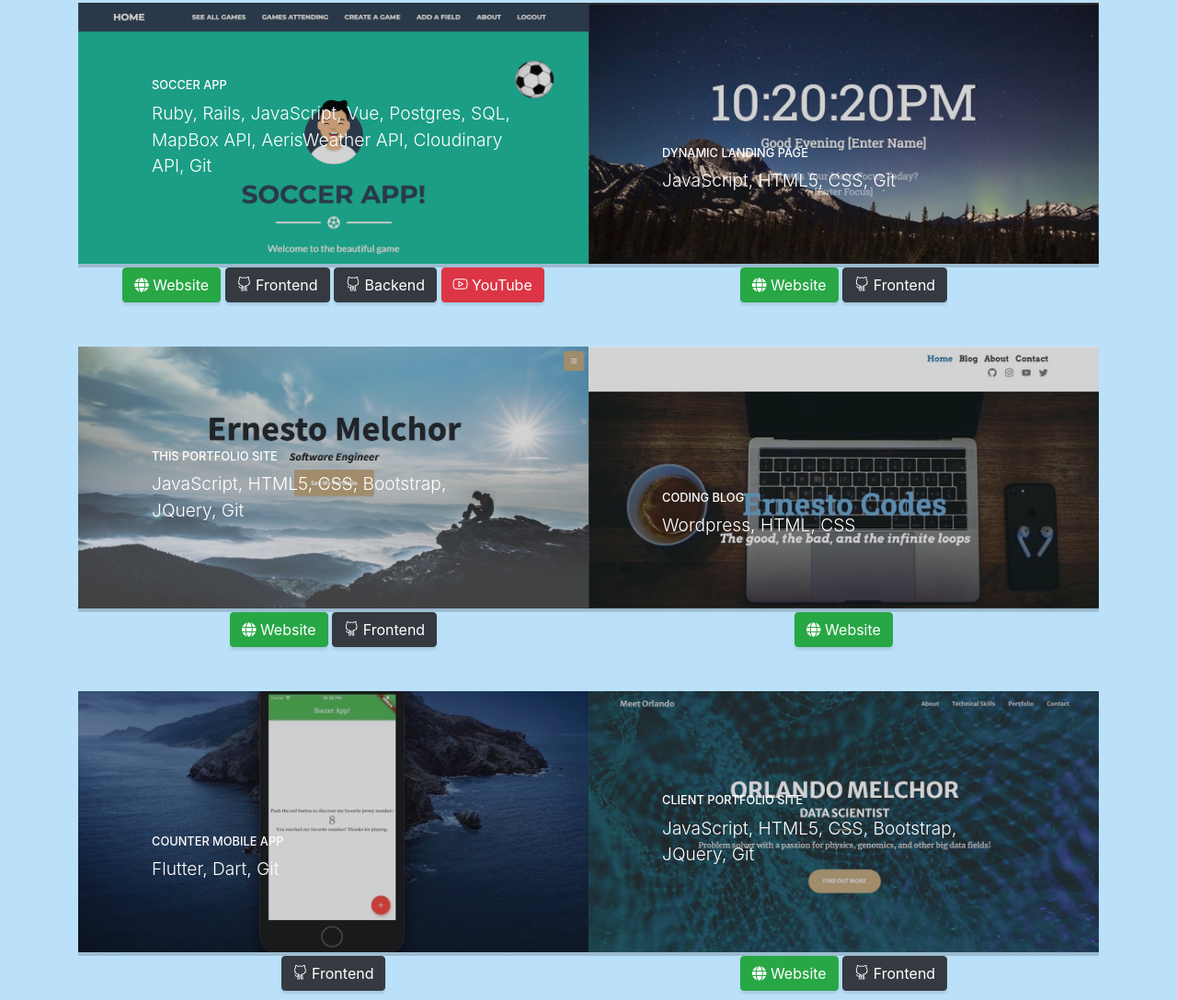
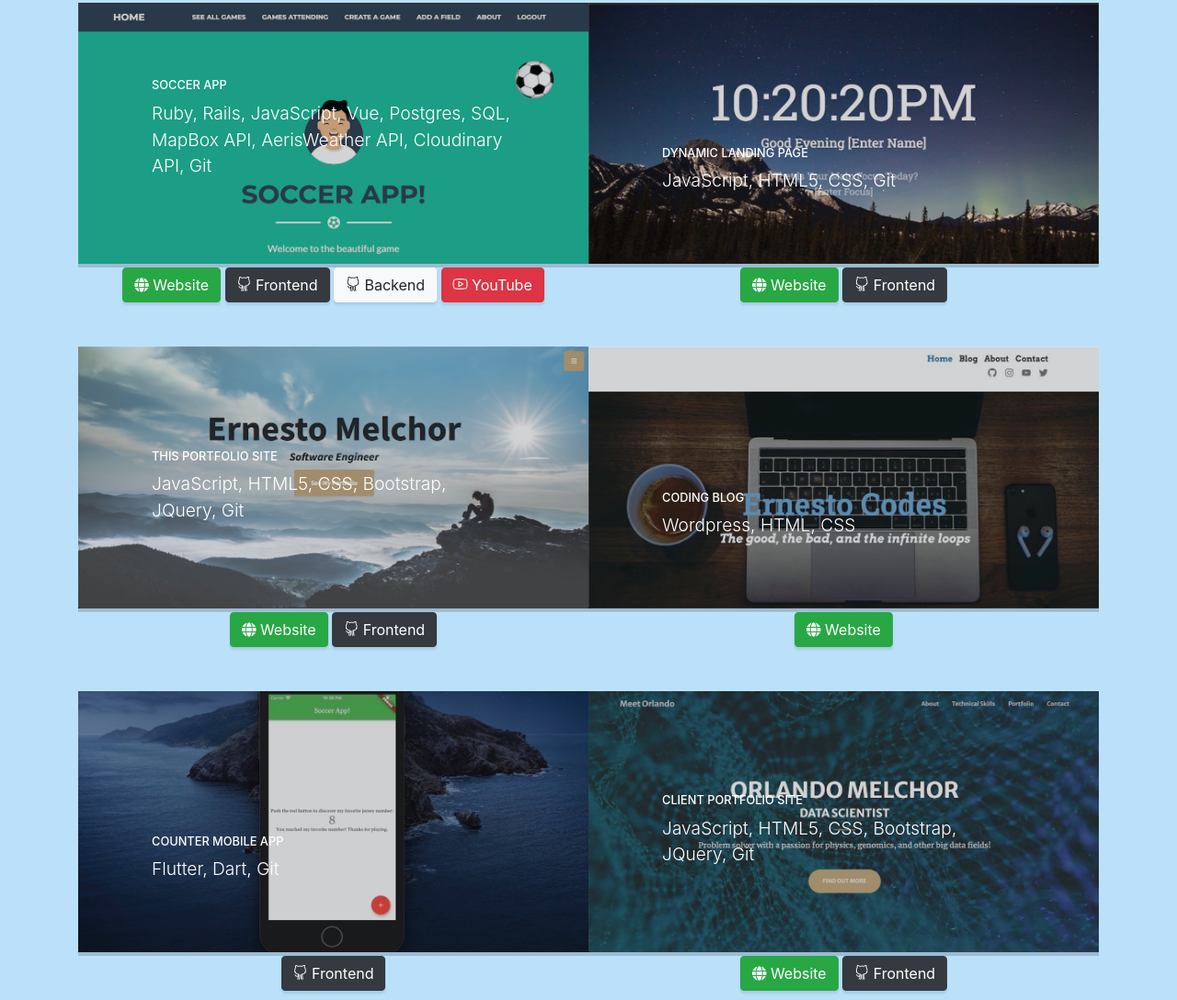
Before and after one commit to ernestomelchor/portfolio_site, a website with bundled scripts: page index.html in a window 1280 px wide. Shown: the part 986-2074 px from the top of the page at 92% size. Built offline with nearby package versions, Linux system fonts and the light colour scheme.

Commit message:
Changed color of the backend button to differentiate it from the backend button that both go to github

```diff
--- a/index.html
+++ b/index.html
@@ -144,7 +144,7 @@
                 <i class="icon-social-github"></i> Frontend
                 </button>
                 <button
-                  class="btn btn-dark"
+                  class="btn btn-light"
                   onClick="javascript:window.open('https://github.com/ernestomelchor/capstone_backend', '_blank');"
                 >
                 <i class="icon-social-github"></i> Backend
```
